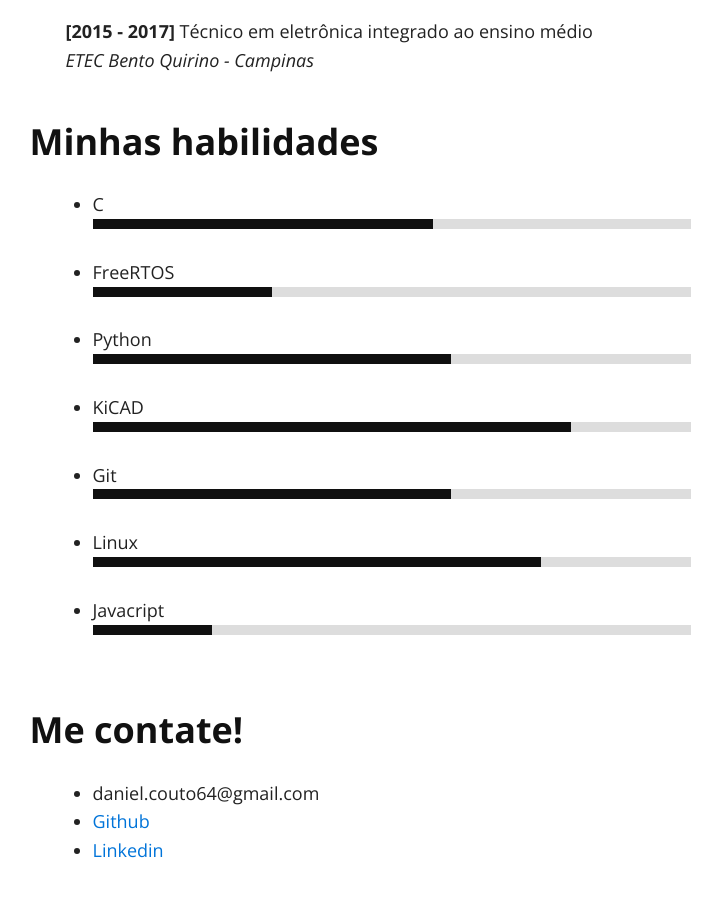
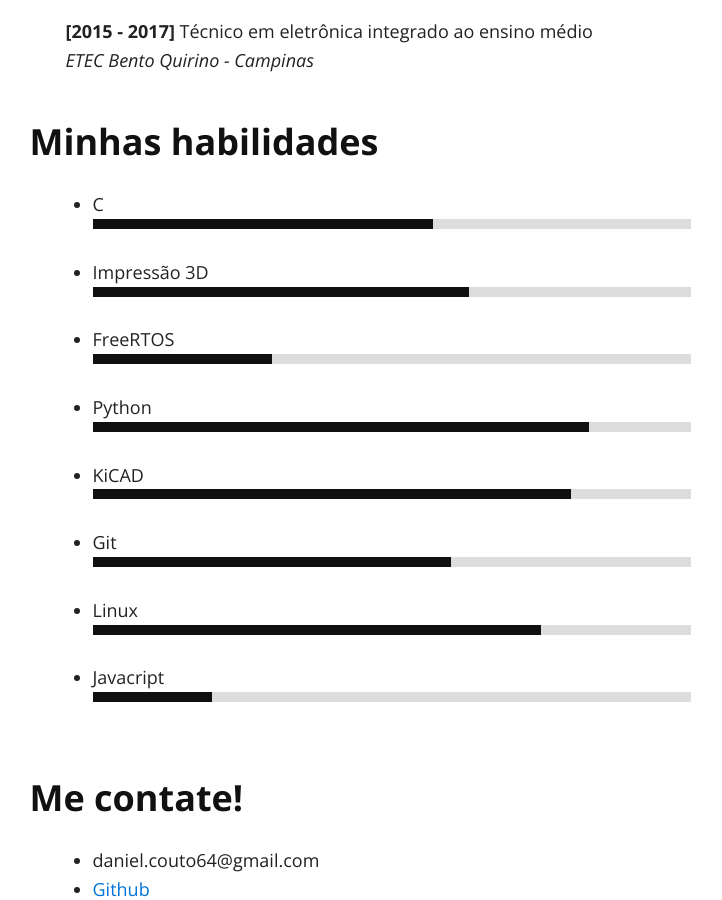
Before and after one commit to couto0/couto0.github.io, a Jekyll site: the page built from index.md, in a window 1280 px wide and 900 px high, scrolled down 1491 px. Shown: the whole window, without its empty margins (262-984 px from the left). Built offline with Jekyll 4.4.1, drawn with Linux system fonts in a browser that asks for light colours; nearby versions of some CDN libraries; our own code applies the rules of GitHub Pages for plain Markdown files.

Commit message:
Update skills.html

```diff
--- a/_includes/skills.html
+++ b/_includes/skills.html
@@ -2,6 +2,10 @@
     <li>C</li>
     <div style="width: 100%; background-color: #ddd;">
       <div style="width: 57%; height:10px; background-color: #101010;"></div>
+    </div><br>
+    <li>Impressão 3D</li>
+    <div style="width: 100%; background-color: #ddd;">
+      <div style="width: 63%; height:10px; background-color: #101010;"></div>
     </div><br>
     <li>FreeRTOS</li>
     <div style="width: 100%; background-color: #ddd;">
@@ -9,7 +13,7 @@
     </div><br>
     <li>Python</li>
     <div style="width: 100%; background-color: #ddd;">
-      <div style="width: 60%; height:10px; background-color: #101010;"></div>
+      <div style="width: 83%; height:10px; background-color: #101010;"></div>
     </div><br>
     <li>KiCAD</li>
     <div style="width: 100%; background-color: #ddd;">
```
